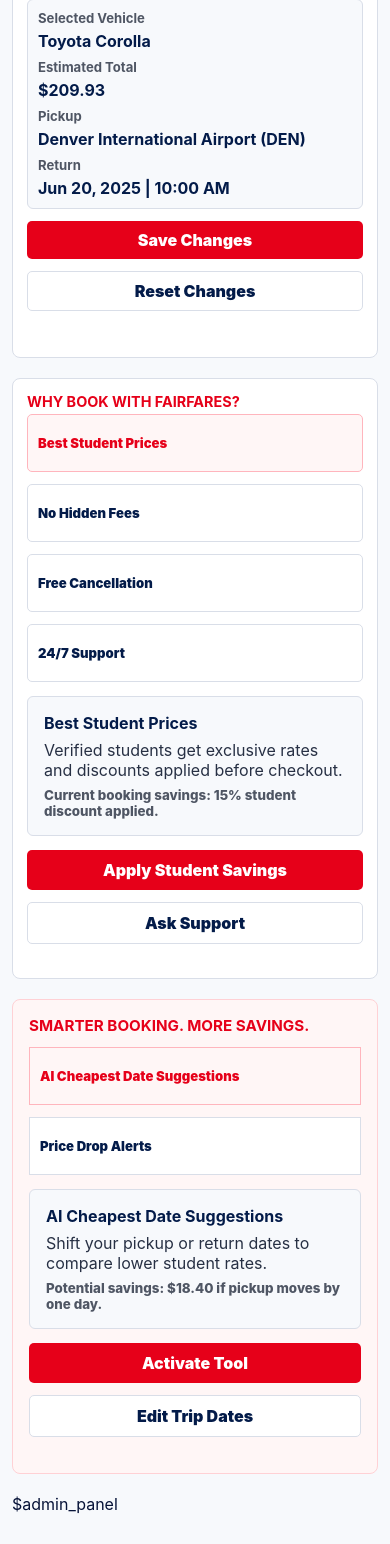
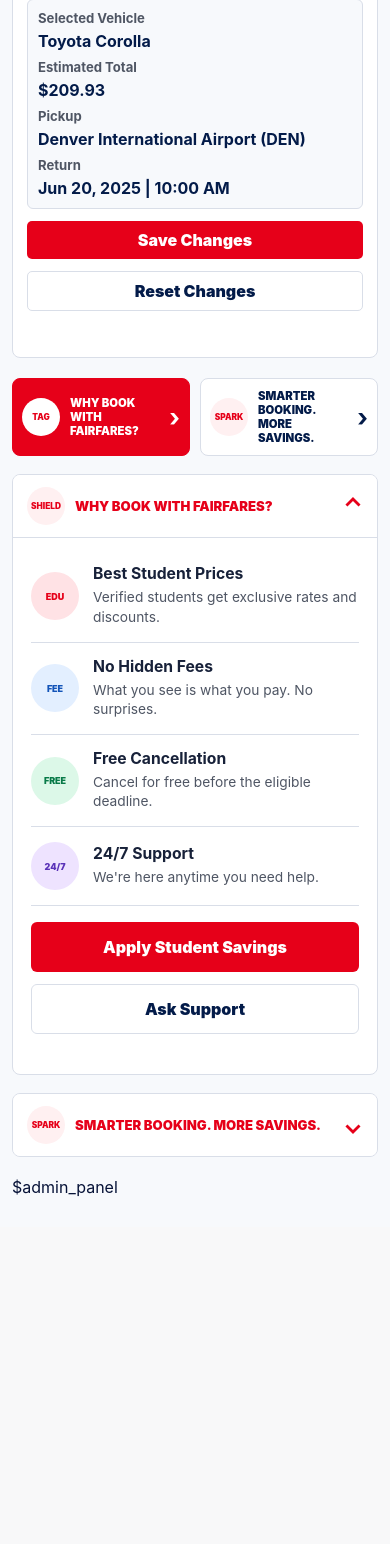
Before and after one commit to sriramreddy42/fairfares.space, a Python web app: template templates/dashboard.html in a window 390 px wide. Shown: the part 2141-3685 px from the top of the page. After the commit the page ends 3338 px from the top, so only its background shows below. Run offline with Jinja, Linux system fonts and the light colour scheme; the template is opened without the code that fills it, so the values that code supplies are empty.

Commit message:
Add booking benefits accordion

```diff
--- a/static/css/styles.css
+++ b/static/css/styles.css
@@ -717,8 +717,7 @@ legend { font-size: 0.86rem; font-weight: 900; text-transform: uppercase; }
   color: var(--red);
 }
 .trip-card,
-.manage-card,
-.savings-band {
+.manage-card {
   background: #fff;
   border: 1px solid var(--line);
   border-radius: 8px;
@@ -1162,99 +1161,144 @@ legend { font-size: 0.86rem; font-weight: 900; text-transform: uppercase; }
   line-height: 1.45;
   padding: 12px;
 }
-.wide-panels {
+.booking-accordions {
   display: grid;
   gap: 18px;
-  grid-template-columns: 1fr 1.2fr;
-}
-.support-card div,
-.why-options,
-.savings-options {
-  display: grid;
-  gap: 12px;
-  grid-template-columns: repeat(4, 1fr);
-}
-.support-card div {
-  grid-template-columns: repeat(3, 1fr);
-}
-.support-card button {
+}
+.accordion-tabs {
+  display: grid;
+  gap: 18px;
+  grid-template-columns: repeat(2, minmax(0, 1fr));
+}
+.accordion-tabs button,
+.accordion-head {
+  align-items: center;
   background: #fff;
   border: 1px solid var(--line);
+  border-radius: 8px;
+  color: var(--navy);
+  display: grid;
+  font-weight: 900;
+  gap: 14px;
+  grid-template-columns: auto minmax(0, 1fr) auto;
+  letter-spacing: 0;
+  min-height: 72px;
+  padding: 14px 20px;
+  text-align: left;
+  text-transform: uppercase;
+  width: 100%;
+}
+.accordion-tabs button.active {
+  background: var(--red);
+  border-color: var(--red);
+  color: #fff;
+}
+.accordion-tabs button span:nth-child(2),
+.accordion-head span:nth-child(2) {
+  line-height: 1.25;
+  min-width: 0;
+  overflow-wrap: anywhere;
+}
+.accordion-tabs b,
+.accordion-head b {
+  font-size: 2rem;
+  line-height: 1;
+}
+.tab-icon,
+.head-icon,
+.benefit-icon {
+  align-items: center;
+  border-radius: 50%;
+  display: inline-flex;
+  flex: 0 0 auto;
+  font-size: 0.64rem;
+  font-weight: 950;
+  height: 44px;
+  justify-content: center;
+  text-transform: uppercase;
+  width: 44px;
+}
+.accordion-tabs .tab-icon,
+.head-icon {
+  background: #fff0f1;
   color: var(--red);
 }
-.why-options button,
-.savings-options button {
-  border-left: 1px solid var(--line);
-  font-size: 0.82rem;
-  font-weight: 900;
-  padding: 10px;
-}
-.why-options button,
-.savings-options button {
+.accordion-tabs button.active .tab-icon {
   background: #fff;
+  color: var(--red);
+}
+.accordion-card {
+  background: #fff;
+  border: 1px solid var(--line);
+  border-radius: 8px;
+  overflow: hidden;
+}
+.accordion-card:not(.active) .accordion-body {
+  display: none;
+}
+.accordion-card:not(.active) .accordion-head {
+  border: 0;
+}
+.accordion-head {
+  border: 0;
   border-bottom: 1px solid var(--line);
-  border-right: 1px solid var(--line);
-  border-top: 1px solid var(--line);
-  color: var(--navy);
-  min-height: 58px;
-  text-align: left;
-}
-.why-options button.active,
-.savings-options button.active {
-  background: #fff6f6;
-  border-color: #ffb5bd;
+  border-radius: 0;
   color: var(--red);
-}
-.why-detail,
-.savings-detail {
-  background: #f7f9fc;
-  border: 1px solid var(--line);
-  border-radius: 6px;
-  display: grid;
-  gap: 7px;
-  margin-top: 14px;
-  padding: 16px;
-}
-.why-detail b,
-.savings-detail b {
-  color: var(--navy);
-}
-.why-detail span,
-.savings-detail span {
-  color: #273044;
-}
-.why-detail small,
-.savings-detail small {
+  min-height: 72px;
+  padding: 18px 22px;
+}
+.accordion-body {
+  display: grid;
+  gap: 0;
+  padding: 18px 34px 28px;
+}
+.benefit-row {
+  align-items: center;
+  border-bottom: 1px solid var(--line);
+  display: grid;
+  gap: 22px;
+  grid-template-columns: auto minmax(0, 1fr);
+  padding: 18px 0;
+}
+.benefit-row:last-of-type {
+  border-bottom: 0;
+}
+.benefit-row div {
+  display: grid;
+  gap: 4px;
+  min-width: 0;
+}
+.benefit-row b {
+  color: #172139;
+  font-size: 1.08rem;
+  line-height: 1.2;
+}
+.benefit-row span:not(.benefit-icon) {
   color: var(--muted);
-  font-weight: 800;
-}
-.why-actions,
-.savings-actions {
-  display: flex;
+  line-height: 1.4;
+}
+.benefit-icon {
+  height: 56px;
+  width: 56px;
+}
+.benefit-icon.red { background: #ffe2e5; color: var(--red); }
+.benefit-icon.blue { background: #e3efff; color: #1354b8; }
+.benefit-icon.green { background: #dcf8e8; color: #087a48; }
+.benefit-icon.purple { background: #eee3ff; color: #5a32b8; }
+.accordion-actions {
+  display: grid;
   gap: 12px;
-  justify-content: flex-end;
-  margin-top: 14px;
-}
-.why-actions button,
-.savings-actions button {
+  margin-top: 16px;
+}
+.accordion-actions button {
   background: var(--red);
   border: 0;
-  border-radius: 5px;
+  border-radius: 6px;
   color: #fff;
   font-weight: 900;
-  min-height: 40px;
-  padding: 10px 14px;
-}
-.savings-band {
-  background: #fff6f6;
-  border-color: #ffd1d5;
-  padding: 18px;
-}
-.savings-band h2 {
-  color: var(--red);
-  font-size: 1.05rem;
-  margin: 0 0 12px;
-  text-transform: uppercase;
+  min-height: 54px;
+  padding: 12px 16px;
+  width: 100%;
 }
 .manage-content .editor-panel {
   margin-top: 6px;
@@ -1336,7 +1380,7 @@ legend { font-size: 0.86rem; font-weight: 900; text-transform: uppercase; }
 }
 
 @media (max-width: 1100px) {
-  .top-brand, .booking-hero, .results-layout, .login-top, .login-main, .manage-top, .manage-layout, .trip-card, .manage-grid, .wide-panels {
+  .top-brand, .booking-hero, .results-layout, .login-top, .login-main, .manage-top, .manage-layout, .trip-card, .manage-grid {
     grid-template-columns: 1fr;
   }
   .main-nav {
@@ -1379,7 +1423,7 @@ legend { font-size: 0.86rem; font-weight: 900; text-transform: uppercase; }
   .price-summary {
     grid-template-columns: repeat(4, auto);
   }
-  .trip-actions, .support-card div, .why-options, .savings-options {
+  .trip-actions {
     grid-template-columns: 1fr 1fr;
   }
   .modify-grid,
@@ -1514,24 +1558,15 @@ legend { font-size: 0.86rem; font-weight: 900; text-transform: uppercase; }
     grid-column: auto;
   }
   .trip-card,
-  .manage-card,
-  .savings-band {
+  .manage-card {
     padding: 16px;
   }
   .price-summary {
     grid-template-columns: 1fr;
   }
   .auth-card { padding: 34px 24px; }
-  .trip-actions, .support-card div, .why-options, .savings-options {
+  .trip-actions {
     grid-template-columns: 1fr;
-  }
-  .why-actions,
-  .savings-actions {
-    flex-direction: column;
-  }
-  .why-actions button,
-  .savings-actions button {
-    width: 100%;
   }
   .modify-grid,
   .modify-grid.two,
@@ -2032,14 +2067,12 @@ legend { font-size: 0.86rem; font-weight: 900; text-transform: uppercase; }
     transform: scale(1);
   }
 
-  .manage-card,
-  .savings-band {
+  .manage-card {
     border-radius: 8px;
     padding: 16px;
   }
 
-  .manage-card h2,
-  .savings-band h2 {
+  .manage-card h2 {
     font-size: 0.95rem;
   }
 
@@ -2072,8 +2105,59 @@ legend { font-size: 0.86rem; font-weight: 900; text-transform: uppercase; }
     flex: 0 0 auto;
   }
 
-  .wide-panels {
-    grid-template-columns: 1fr;
+  .accordion-tabs {
+    gap: 12px;
+    grid-template-columns: 1fr 1fr;
+  }
+
+  .accordion-tabs button,
+  .accordion-head {
+    gap: 10px;
+    min-height: 62px;
+    padding: 12px;
+  }
+
+  .accordion-tabs button {
+    font-size: 0.74rem;
+  }
+
+  .accordion-head {
+    font-size: 0.82rem;
+  }
+
+  .tab-icon,
+  .head-icon {
+    font-size: 0.52rem;
+    height: 38px;
+    width: 38px;
+  }
+
+  .accordion-tabs b,
+  .accordion-head b {
+    font-size: 1.55rem;
+  }
+
+  .accordion-body {
+    padding: 14px 20px 22px;
+  }
+
+  .benefit-row {
+    gap: 14px;
+    padding: 15px 0;
+  }
+
+  .benefit-icon {
+    font-size: 0.56rem;
+    height: 48px;
+    width: 48px;
+  }
+
+  .benefit-row b {
+    font-size: 0.98rem;
+  }
+
+  .benefit-row span:not(.benefit-icon) {
+    font-size: 0.86rem;
   }
 }
 
@@ -2103,8 +2187,7 @@ legend { font-size: 0.86rem; font-weight: 900; text-transform: uppercase; }
   .auth-card,
   .page-heading,
   .trip-card,
-  .manage-card,
-  .savings-band {
+  .manage-card {
     box-shadow: none;
   }
 
@@ -3391,6 +3474,32 @@ legend { font-size: 0.86rem; font-weight: 900; text-transform: uppercase; }
     min-height: 54px;
     padding: 8px 5px;
   }
+
+  .accordion-tabs {
+    gap: 10px;
+  }
+
+  .accordion-tabs button {
+    grid-template-columns: auto minmax(0, 1fr) auto;
+    min-height: 58px;
+    padding: 10px 9px;
+  }
+
+  .accordion-tabs button span:nth-child(2) {
+    font-size: clamp(0.66rem, 2.9vw, 0.78rem);
+  }
+
+  .accordion-head {
+    padding: 12px 14px;
+  }
+
+  .accordion-body {
+    padding: 12px 18px 20px;
+  }
+
+  .accordion-actions button {
+    min-height: 50px;
+  }
 }
 
 @media (max-width: 360px) {
@@ -3418,4 +3527,8 @@ legend { font-size: 0.86rem; font-weight: 900; text-transform: uppercase; }
     padding-left: 4px;
     padding-right: 4px;
   }
-}
+
+  .accordion-tabs {
+    grid-template-columns: 1fr;
+  }
+}
--- a/static/js/app.js
+++ b/static/js/app.js
@@ -404,60 +404,42 @@ document.getElementById("supportForm")?.addEventListener("submit", (event) => {
 
 syncSupportTopic();
 
-const whyButtons = [...document.querySelectorAll("[data-why]")];
-const whyDetail = document.getElementById("whyDetail");
+const accordionTabs = [...document.querySelectorAll("[data-accordion-tab]")];
+const accordionToggles = [...document.querySelectorAll("[data-accordion-toggle]")];
+const accordionPanels = [...document.querySelectorAll("[data-accordion-panel]")];
 const whyStatus = document.getElementById("whyStatus");
-const whyCopy = {
-  prices: ["Best Student Prices", "Verified students get exclusive rates and discounts applied before checkout.", "Current booking savings: 15% student discount applied."],
-  fees: ["No Hidden Fees", "Every required fee is shown in the booking total, including taxes and airport charges.", "Your displayed total remains $209.93 for this trip."],
-  cancel: ["Free Cancellation", "Cancel before the free-cancellation deadline and keep your refund eligibility clear.", "Deadline: Jun 8, 2025 at 10:00 AM."],
-  support: ["24/7 Support", "Get help through chat, roadside assistance, or provider contact at any time.", "Average chat response: under 2 minutes."],
-};
+const savingsStatus = document.getElementById("savingsStatus");
 
-function showWhyBenefit(key) {
-  whyButtons.forEach((button) => {
-    button.classList.toggle("active", button.dataset.why === key);
+function showBookingAccordion(panelName) {
+  accordionTabs.forEach((button) => {
+    button.classList.toggle("active", button.dataset.accordionTab === panelName);
   });
-  const copy = whyCopy[key] || whyCopy.prices;
-  whyDetail.innerHTML = `<b>${copy[0]}</b><span>${copy[1]}</span><small>${copy[2]}</small>`;
+  accordionPanels.forEach((panel) => {
+    const active = panel.dataset.accordionPanel === panelName;
+    panel.classList.toggle("active", active);
+    const chevron = panel.querySelector(".accordion-head b");
+    if (chevron) chevron.textContent = active ? "⌃" : "⌄";
+  });
   if (whyStatus) whyStatus.textContent = "";
+  if (savingsStatus) savingsStatus.textContent = "";
 }
 
-whyButtons.forEach((button) => {
-  button.addEventListener("click", () => showWhyBenefit(button.dataset.why));
+accordionTabs.forEach((button) => {
+  button.addEventListener("click", () => showBookingAccordion(button.dataset.accordionTab));
+});
+
+accordionToggles.forEach((button) => {
+  button.addEventListener("click", () => showBookingAccordion(button.dataset.accordionToggle));
 });
 
 document.getElementById("applyStudentSavings")?.addEventListener("click", () => {
-  showWhyBenefit("prices");
+  showBookingAccordion("why");
   whyStatus.textContent = "Student savings are already applied to this booking.";
 });
 
-if (whyButtons.length) showWhyBenefit("prices");
-
-const savingsButtons = [...document.querySelectorAll("[data-saving]")];
-const savingsDetail = document.getElementById("savingsDetail");
-const savingsStatus = document.getElementById("savingsStatus");
-const savingsCopy = {
-  dates: ["AI Cheapest Date Suggestions", "Shift your pickup or return dates to compare lower student rates.", "Potential savings: $18.40 if pickup moves by one day.", "Date suggestions enabled. Open Modify Reservation to review cheaper dates."],
-  alerts: ["Price Drop Alerts", "We watch your booked route and notify you when the daily price drops.", "Watching Toyota Corolla at Denver International Airport.", "Price drop alerts enabled for this booking."],
-};
-
-function showSavingsTool(key) {
-  savingsButtons.forEach((button) => {
-    button.classList.toggle("active", button.dataset.saving === key);
-  });
-  const copy = savingsCopy[key] || savingsCopy.dates;
-  savingsDetail.innerHTML = `<b>${copy[0]}</b><span>${copy[1]}</span><small>${copy[2]}</small>`;
-  if (savingsStatus) savingsStatus.textContent = "";
-}
-
-savingsButtons.forEach((button) => {
-  button.addEventListener("click", () => showSavingsTool(button.dataset.saving));
+document.getElementById("activateSavingsTool")?.addEventListener("click", () => {
+  showBookingAccordion("savings");
+  savingsStatus.textContent = "Savings tools enabled. Open Modify Reservation to review cheaper dates and alerts.";
 });
 
-document.getElementById("activateSavingsTool")?.addEventListener("click", () => {
-  const active = document.querySelector("[data-saving].active")?.dataset.saving || "dates";
-  savingsStatus.textContent = savingsCopy[active][3];
-});
-
-if (savingsButtons.length) showSavingsTool("dates");
+if (accordionTabs.length) showBookingAccordion("why");
--- a/templates/dashboard.html
+++ b/templates/dashboard.html
@@ -4,8 +4,8 @@
   <meta charset="utf-8">
   <meta name="viewport" content="width=device-width, initial-scale=1">
   <title>Manage Booking | FairFares</title>
-  <link rel="stylesheet" href="/static/css/styles.css?v=mobile-23">
-  <script defer src="/static/js/app.js?v=18"></script>
+  <link rel="stylesheet" href="/static/css/styles.css?v=mobile-24">
+  <script defer src="/static/js/app.js?v=19"></script>
 </head>
 <body class="manage-screen">
   <header class="top-brand">
@@ -258,44 +258,73 @@
         </article>
       </section>
 
-      <section class="wide-panels">
-        <article class="manage-card why-card">
-          <h2>Why Book With FairFares?</h2>
-          <div class="why-options">
-            <button class="active" type="button" data-why="prices">Best Student Prices</button>
-            <button type="button" data-why="fees">No Hidden Fees</button>
-            <button type="button" data-why="cancel">Free Cancellation</button>
-            <button type="button" data-why="support">24/7 Support</button>
+      <section class="booking-accordions">
+        <div class="accordion-tabs" role="tablist" aria-label="Booking benefits">
+          <button class="active" type="button" data-accordion-tab="why" aria-controls="whyCard">
+            <span class="tab-icon">tag</span>
+            <span>Why Book With FairFares?</span>
+            <b>›</b>
+          </button>
+          <button type="button" data-accordion-tab="savings" aria-controls="savingsCard">
+            <span class="tab-icon">spark</span>
+            <span>Smarter Booking. More Savings.</span>
+            <b>›</b>
+          </button>
         </div>
-          <div class="why-detail" id="whyDetail">
-            <b>Best Student Prices</b>
-            <span>Verified students get exclusive rates and discounts applied before checkout.</span>
-            <small>Current booking savings: 15% student discount applied.</small>
+
+        <article class="accordion-card active" id="whyCard" data-accordion-panel="why">
+          <button class="accordion-head" type="button" data-accordion-toggle="why">
+            <span class="head-icon">shield</span>
+            <span>Why Book With FairFares?</span>
+            <b>⌃</b>
+          </button>
+          <div class="accordion-body">
+            <div class="benefit-row">
+              <span class="benefit-icon red">edu</span>
+              <div><b>Best Student Prices</b><span>Verified students get exclusive rates and discounts.</span></div>
             </div>
-          <div class="why-actions">
+            <div class="benefit-row">
+              <span class="benefit-icon blue">fee</span>
+              <div><b>No Hidden Fees</b><span>What you see is what you pay. No surprises.</span></div>
+            </div>
+            <div class="benefit-row">
+              <span class="benefit-icon green">free</span>
+              <div><b>Free Cancellation</b><span>Cancel for free before the eligible deadline.</span></div>
+            </div>
+            <div class="benefit-row">
+              <span class="benefit-icon purple">24/7</span>
+              <div><b>24/7 Support</b><span>We're here anytime you need help.</span></div>
+            </div>
+            <div class="accordion-actions">
               <button type="button" id="applyStudentSavings">Apply Student Savings</button>
               <button class="light-button" type="button" data-manage-tab="support">Ask Support</button>
             </div>
             <p class="modify-status" id="whyStatus" aria-live="polite"></p>
+          </div>
         </article>
-      </section>
 
-      <section class="savings-band">
-        <h2>Smarter Booking. More Savings.</h2>
-        <div class="savings-options">
-          <button class="active" type="button" data-saving="dates">AI Cheapest Date Suggestions</button>
-          <button type="button" data-saving="alerts">Price Drop Alerts</button>
+        <article class="accordion-card" id="savingsCard" data-accordion-panel="savings">
+          <button class="accordion-head" type="button" data-accordion-toggle="savings">
+            <span class="head-icon">spark</span>
+            <span>Smarter Booking. More Savings.</span>
+            <b>⌄</b>
+          </button>
+          <div class="accordion-body">
+            <div class="benefit-row">
+              <span class="benefit-icon red">date</span>
+              <div><b>AI Cheapest Date Suggestions</b><span>Shift pickup or return dates to compare lower student rates.</span></div>
             </div>
-        <div class="savings-detail" id="savingsDetail">
-          <b>AI Cheapest Date Suggestions</b>
-          <span>Shift your pickup or return dates to compare lower student rates.</span>
-          <small>Potential savings: $18.40 if pickup moves by one day.</small>
+            <div class="benefit-row">
+              <span class="benefit-icon blue">alert</span>
+              <div><b>Price Drop Alerts</b><span>We watch your route and notify you when the booked price drops.</span></div>
             </div>
-        <div class="savings-actions">
+            <div class="accordion-actions">
               <button type="button" id="activateSavingsTool">Activate Tool</button>
               <button class="light-button" type="button" data-manage-tab="modify">Edit Trip Dates</button>
             </div>
             <p class="modify-status" id="savingsStatus" aria-live="polite"></p>
+          </div>
+        </article>
       </section>
 
       $admin_panel
```
Lines whose indentation alone changed are shown as unchanged.
